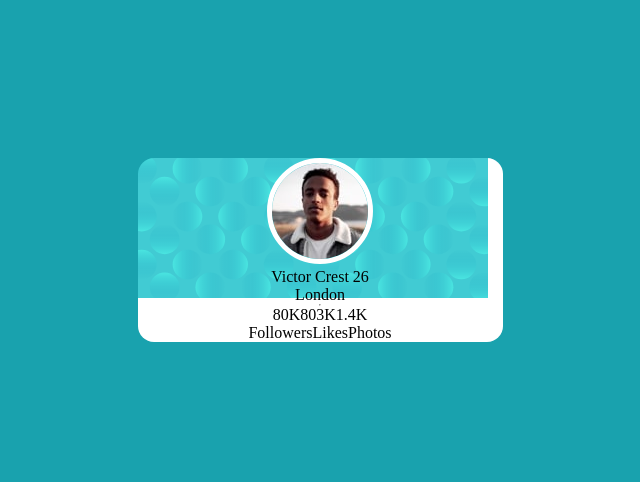
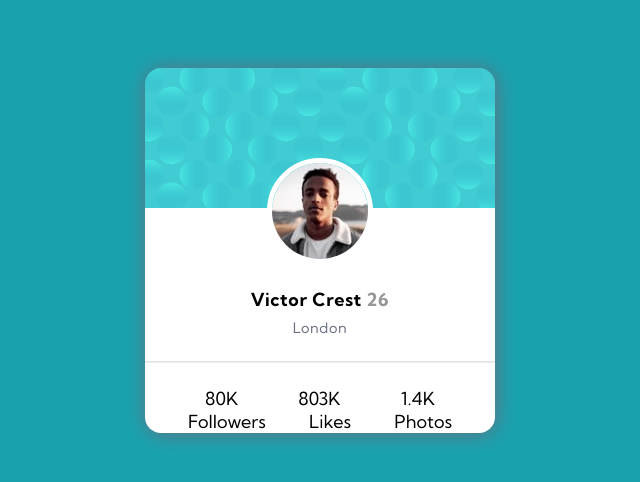
Before and after one commit to andrealc-dev/fem-profile-card, a plain HTML site: page index.html in a window 1280 px wide. Shown: the part 150-632 px from the top of the page, without its empty margins (320-960 px from the left). Drawn offline with Linux system fonts and the light colour scheme.

Commit message:
add  flexbox

```diff
--- a/index.html
+++ b/index.html
@@ -20,15 +20,18 @@
           />
         </picture>
 
+        <div class="about">
           <p class="name">Victor Crest <span class="age">26</span></p>
-
           <p>London</p>
+        </div>
         <hr />
+        <div class="social">
           <ul>
             <li>80K</li>
             <li>803K</li>
             <li>1.4K</li>
           </ul>
+
           <ul>
             <li>Followers</li>
             <li>Likes</li>
@@ -36,5 +39,6 @@
           </ul>
         </div>
       </div>
+    </div>
   </body>
 </html>
--- a/main.css
+++ b/main.css
@@ -8,6 +8,8 @@
 
   --ff: "Kumbh Sans", Sans-Serif;
   --fs: 1.125rem;
+  --fw-bold: 700;
+  --fw-light: 400;
 }
 
 * {
@@ -16,6 +18,8 @@
 }
 
 body {
+  font-family: var(--ff);
+  font-size: var(--fs);
   /* background: url(/images/bg-pattern-top.svg) no-repeat -10vh,
     url(/images/bg-pattern-top.svg) no-repeat 50% -50%; */
 }
@@ -30,12 +34,19 @@ body {
 
 .main {
   background: url(images/bg-pattern-card.svg) no-repeat, #fff;
-  min-width: 22.8125rem;
+  min-width: 21.9rem;
   border-radius: 1rem;
   display: flex;
   flex-direction: column;
+
+  gap: 1.5rem;
+  box-shadow: 1px 1px 20px hsl(227, 10%, 46%);
+}
+
+.photo {
+  margin-top: 5em;
+  display: flex;
   justify-content: center;
-  align-items: center;
 }
 
 .photo img {
@@ -43,10 +54,40 @@ body {
   border: 5px solid #fff;
 }
 
+.about {
+  display: flex;
+  flex-direction: column;
+  align-items: center;
+  gap: 0.5rem;
+  letter-spacing: 0.04rem;
+  /* padding-bottom: 1.5rem; */
+  /* border-bottom: 0.1px solid; */
+  /* border-color: hsla(0, 0%, 59%, 0.25); */
+}
+
+.about :nth-child(1) {
+  font-weight: var(--fw-bold);
+}
+
+.about span {
+  color: var(--neutral-gray-clr);
+  font-weight: var(--fw-light);
+}
+
+.about :nth-child(2) {
+  font-size: 0.9rem;
+  color: var(--primary-gray-clr);
+}
+
+hr {
+  height: 0.01px;
+  border-color: hsla(0, 0%, 59%, 0.151);
+}
+
 ul {
   display: flex;
-  justify-content: center;
-  align-items: center;
+  justify-content: space-evenly;
+  /* align-items: space-evenly; */
 }
 
 li {
```
Lines whose indentation alone changed are shown as unchanged.
